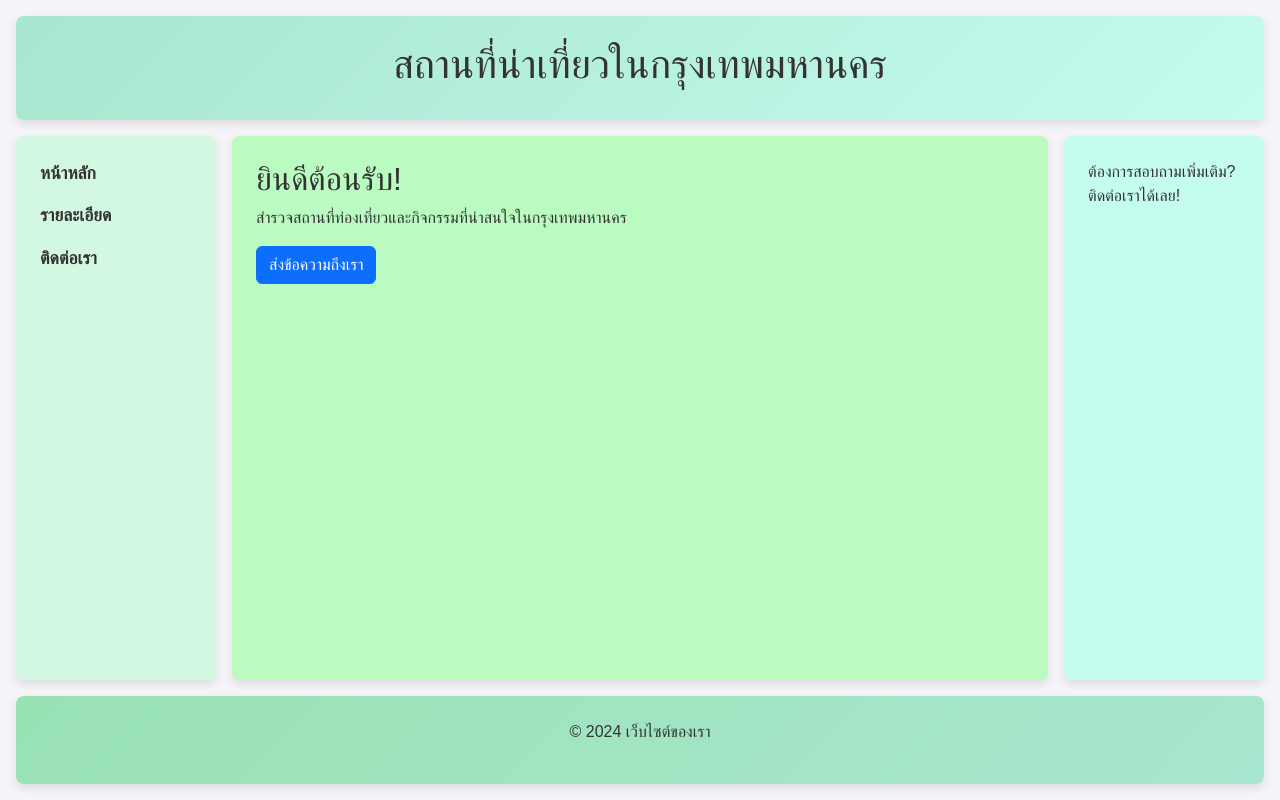
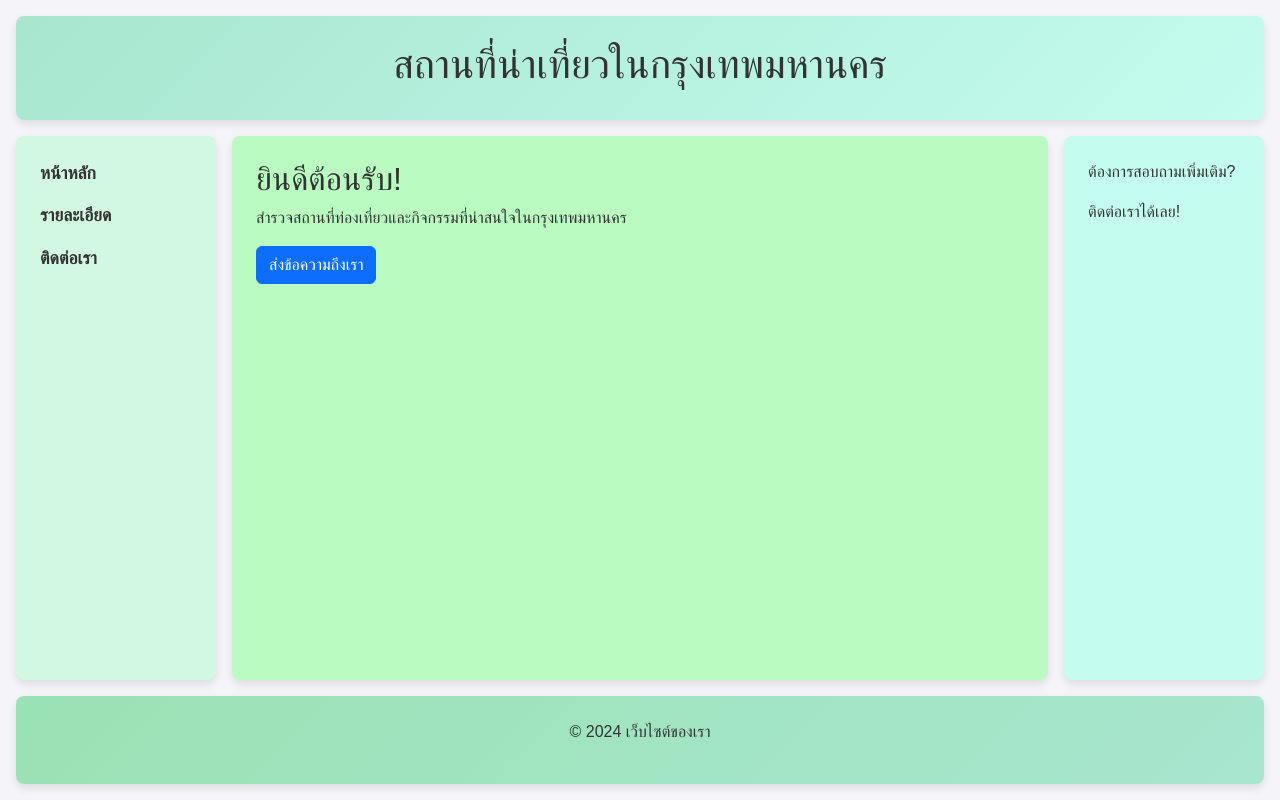
Before and after one commit to Tonnarm/travel-frontend-hw2_bootstrap, a plain HTML site: page contact.html in a window 1280 px wide. Drawn offline with nearby package versions, Linux system fonts and the light colour scheme; files that its build step writes are made by us from their sources.

```diff
--- a/contact.html
+++ b/contact.html
@@ -7,7 +7,7 @@
     <!-- Bootstrap CSS -->
     <link href="https://cdn.jsdelivr.net/npm/bootstrap@5.3.0-alpha1/dist/css/bootstrap.min.css" rel="stylesheet">
     <!-- Custom CSS -->
-    <link rel="stylesheet" href="styles.css">
+    <link rel="stylesheet" href="css/styles.css">
 </head>
 <body>
     <div class="grid-container">
@@ -33,7 +33,8 @@
         </main>
 
         <aside class="sidebar">
-            <p>ต้องการสอบถามเพิ่มเติม? ติดต่อเราได้เลย!</p>
+            <p>ต้องการสอบถามเพิ่มเติม?</p>
+            <p>ติดต่อเราได้เลย!</p>
         </aside>
 
         <footer class="footer">
```
